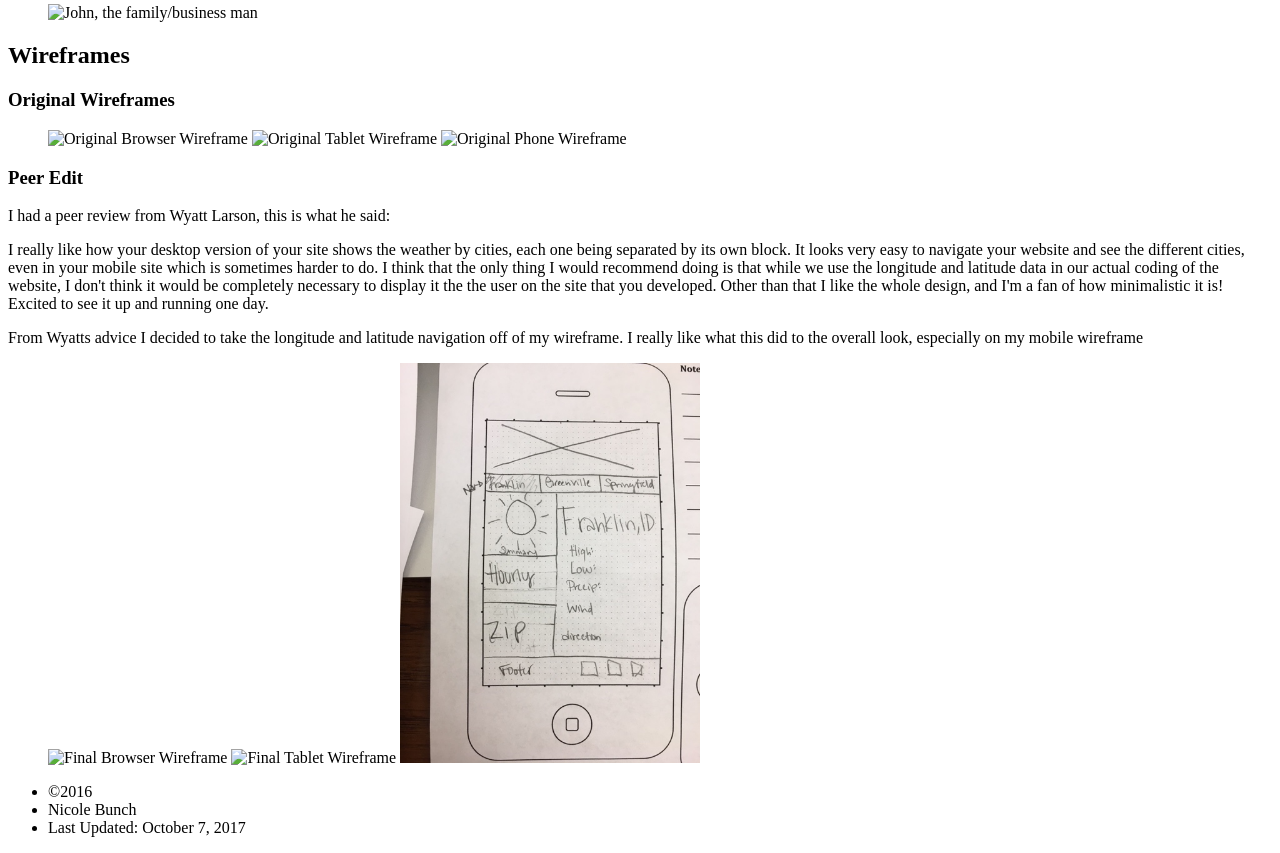
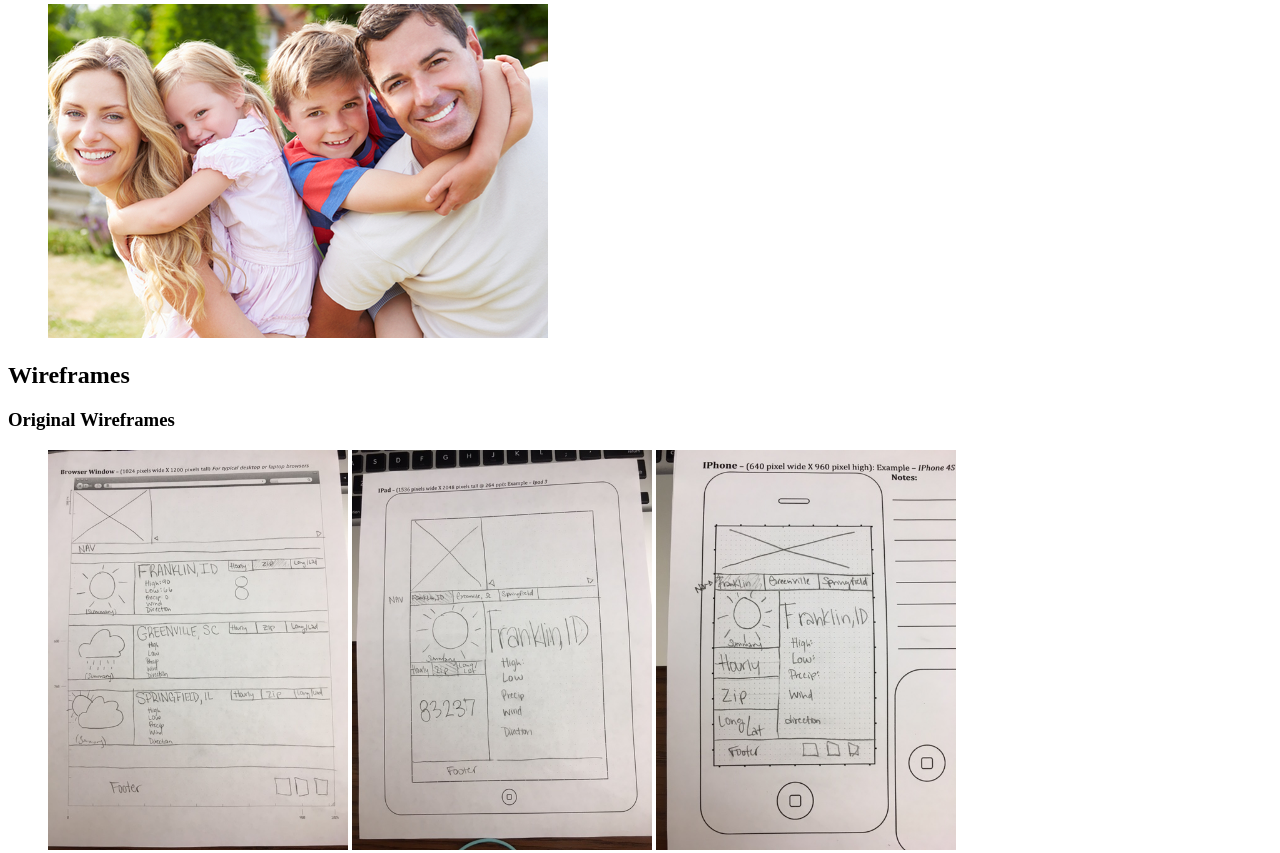
Before and after one commit to nbunch2/nbunch2.github.io, a plain HTML site: page Homework/weatherplanning.html in a window 1280 px wide. Shown: the part 892-1745 px from the top of the page. Drawn offline with Linux system fonts and the light colour scheme; files whose address does not match are found by name.

Commit message:
renaming

```diff
--- a/Homework/weatherplanning.html
+++ b/Homework/weatherplanning.html
@@ -43,7 +43,7 @@
                 <p>John uses computers on a daily basis at work, but it is rare that he uses anything but his mobile device at home or on the go. He doesn't spend more that an hour (outside of work) surfing the web since he wants to spend time with his family. He only surfs the web when he wants to know specific information, and he wants to know it fast. He needs to find the information that will help him and his family, he doens't have much interest in just looking at websites. He wants to be "present" in his home life. He is motivated by the health and safety of his family. </p>
 
 				<figure>
-					<img alt="John, the family/business man" src="family.jpg">
+					<img alt="John, the family/business man" src="/images/family.jpg">
 				</figure>
 			</section>
 
@@ -52,9 +52,9 @@
                 <h2>Wireframes</h2>
                     <h3>Original Wireframes</h3>
                         <figure>
-					       <img alt="Original Browser Wireframe" src="browserorigin.JPG" height="400">
-                            <img alt="Original Tablet Wireframe" src="tabletorig.JPG" height="400">
-                            <img alt="Original Phone Wireframe" src="phoneorig.JPG" height="400">
+					       <img alt="Original Browser Wireframe" src="/images/browserorigin.JPG" height="400">
+                            <img alt="Original Tablet Wireframe" src="/images/tabletorig.JPG" height="400">
+                            <img alt="Original Phone Wireframe" src="/images/phoneorig.JPG" height="400">
 				        </figure>
 
                     <h3> Peer Edit</h3>
@@ -62,8 +62,8 @@
                         <p>I really like how your desktop version of your site shows the weather by cities, each one being separated by its own block. It looks very easy to navigate your website and see the different cities, even in your mobile site which is sometimes harder to do. I think that the only thing I would recommend doing is that while we use the longitude and latitude data in our actual coding of the website, I don't think it would be completely necessary to display it the the user on the site that you developed. Other than that I like the whole design, and I'm a fan of how minimalistic it is! Excited to see it up and running one day.</p>
                         <p>From Wyatts advice I decided to take the longitude and latitude navigation off of my wireframe. I really like what this did to the overall look, especially on my mobile wireframe</p>
                             <figure>
-					       <img alt="Final Browser Wireframe" src="browserfin.JPG" height="400">
-                            <img alt="Final Tablet Wireframe" src="tabletfin.JPG" height="400">
+					       <img alt="Final Browser Wireframe" src="/images/browserfin.JPG" height="400">
+                            <img alt="Final Tablet Wireframe" src="/images/tabletfin.JPG" height="400">
                             <img alt="Final Phone Wireframe" src="phonefin.JPG" height="400">
 				        </figure>
 
```
Also changed, not shown: Homework/VisiterAnalysis.html (+3 -3 lines), franklinweatherpage.html (+2 -2 lines).
